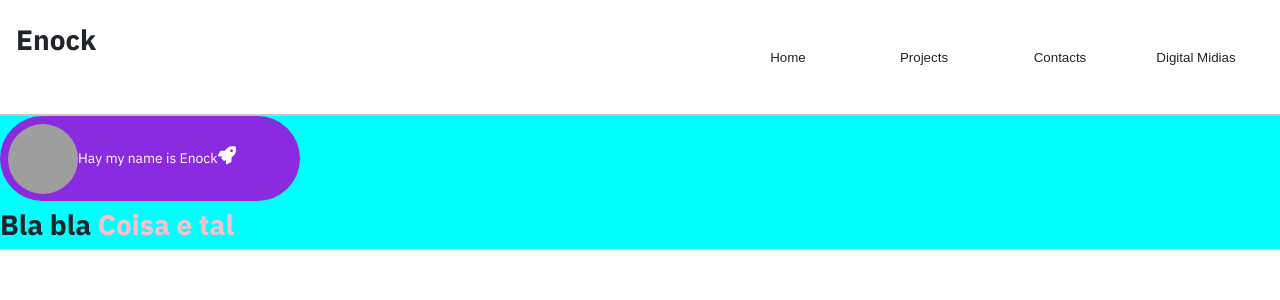
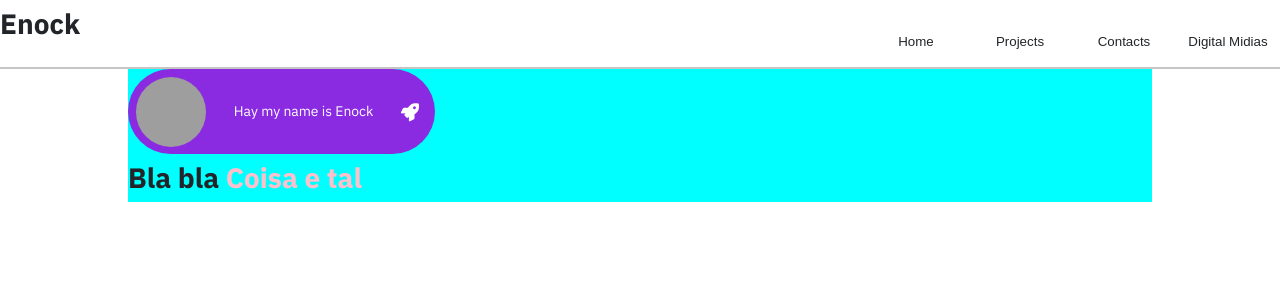
Before and after one commit to kenzie-journey-enock/react_tasks, a React (Vite) app: page / in a window 1280 px wide. Shown: the top 300 px of the page. Built offline with nearby package versions, Linux system fonts and the light colour scheme; grey boxes are pictures that could not be loaded.

Commit message:
style: header

```diff
--- a/src/studies/Projects/Portifolio/components/atoms/style.module.css
+++ b/src/studies/Projects/Portifolio/components/atoms/style.module.css
@@ -1,7 +1,6 @@
 
 button {
   width: 100%;
-  height: 50px;
   border-radius: 8px;
   border: 2px solid;
   padding: 1rem 0.5rem;
@@ -102,12 +101,13 @@ button {
 }
 
 .avatar_wrapper {
-  width: 300px;
+  width: 100%;
   height: 85px;
   background-color: blueviolet;
   border-radius: 50px;
   display: flex;
   align-items: center;
+  justify-content: space-between;
   padding: 0 0rem 0rem 0.5rem;
 }
 
@@ -123,5 +123,45 @@ button {
 }
 
 .avatar_text {
+  display: flex;
   color: #fff;
+  /* margin: 0 0 0 0.5rem; */
 }
+
+.avatar_icon_rocket {
+  display: inline;
+  margin: 0.5rem 1rem 0 0;
+}
+
+.menu_icon {
+  display: inline;
+  width: 3rem;
+  margin: 1rem 1rem 0 1rem;
+}
+
+@media (min-width: 768px) {
+  .avatar_wrapper {
+    width: 50%;
+  }
+  .menu_icon {
+    display: none;
+  }
+}
+
+@media (min-width: 1024px) {
+  .avatar_wrapper {
+    width: 40%;
+  }
+}
+
+@media (min-width: 1160px) {
+  .avatar_wrapper {
+    width: 30%;
+  }
+}
+
+@media (min-width: 1600px) {
+  .avatar_wrapper {
+    width: 20%;
+  }
+}
--- a/src/studies/Projects/Portifolio/components/molecules/style.module.css
+++ b/src/studies/Projects/Portifolio/components/molecules/style.module.css
@@ -1,23 +1,41 @@
+.logo_wrapper {
+  display: flex;
+  padding: 1rem 0 1rem 1rem;
+}
+.logo {
+  color: var(--color-primary);
+  margin: 0 0.6rem 0rem 0;
+}
+
 .list_sections {
   display: none;
-}
-
-.list_item {
-  margin: 1rem;
-  width: 6.5rem;
 }
 
 .list_sections_open {
   display: flex;
   flex-direction: column;
+  align-items: center;
+  top: 80px;
+  visibility: visible;
+  position: absolute;
+  z-index: 2;
+  background-color: var(--grey-2);
+  width: 100%;
 }
 
+.list_item {
+  width: 6.5rem;
+}
 
 /* Para tablets (largura mínima de 768px) */
 @media (min-width: 768px) {
   .list_sections {
     display: flex;
+    margin: 1rem 0 0 0;
+  }
 
+  .list_sections_open {
+    visibility: hidden;
   }
 }
 
--- a/src/studies/Projects/Portifolio/components/organisms/style.module.css
+++ b/src/studies/Projects/Portifolio/components/organisms/style.module.css
@@ -2,9 +2,14 @@
   display: flex;
   justify-content: space-between;
   border-bottom: 2px solid rgb(199, 196, 196, 1);
-  padding: 1rem;
+  /* height: 500px; */
+  position: relative;
+  z-index: 1;
 }
 
 .main_portfolio {
   background-color: aqua;
+  display: flex;
+  flex-direction: column;
+  margin: 0 10%;
 }
```
